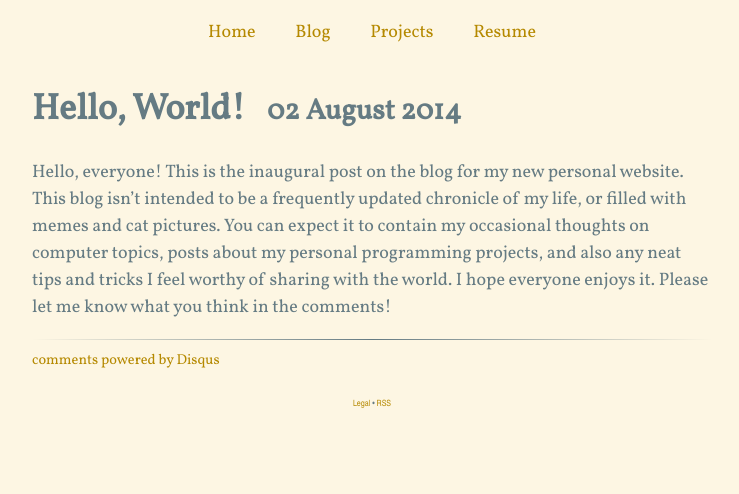
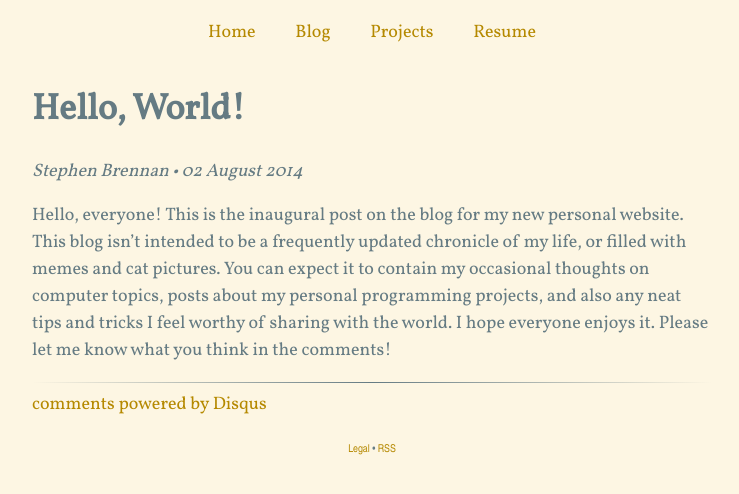
Before and after one commit to brenns10/brennan.io, a Jekyll site: the page built from _posts/2014-08-02-hello-world.md, in a window 1280 px wide. Shown: the top 494 px of the page, without its empty margins (268-1007 px from the left). Built offline with Jekyll 4.4.1, drawn with Linux system fonts in a browser that asks for light colours; nearby versions of some CDN libraries; Markdown is read by kramdown in place of the engine named in the settings; comment, search, counter and statistics services are not loaded.

Commit message:
Altered post layout to put date and author on a separate line, italicized.

```diff
--- a/_layouts/post.html
+++ b/_layouts/post.html
@@ -1,7 +1,8 @@
 ---
 layout: contentbase
 ---
-<h1>{{ page.title }}&nbsp;&nbsp;&nbsp;<small>{{ page.date | date_to_long_string }}</h1>
+<h1>{{ page.title }}</h1>
+<em>Stephen Brennan &bull; {{ page.date | date_to_long_string }}</em>
 
 {{ content }}
 
```
